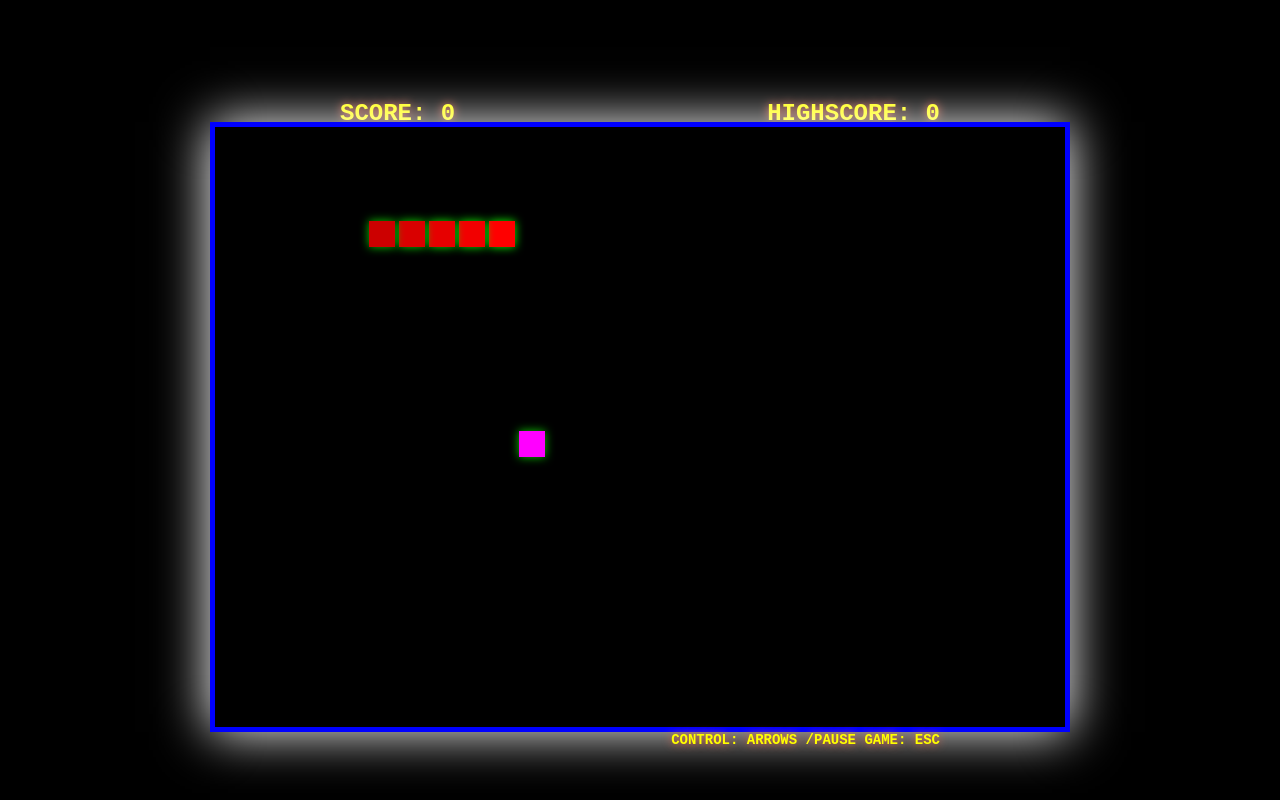
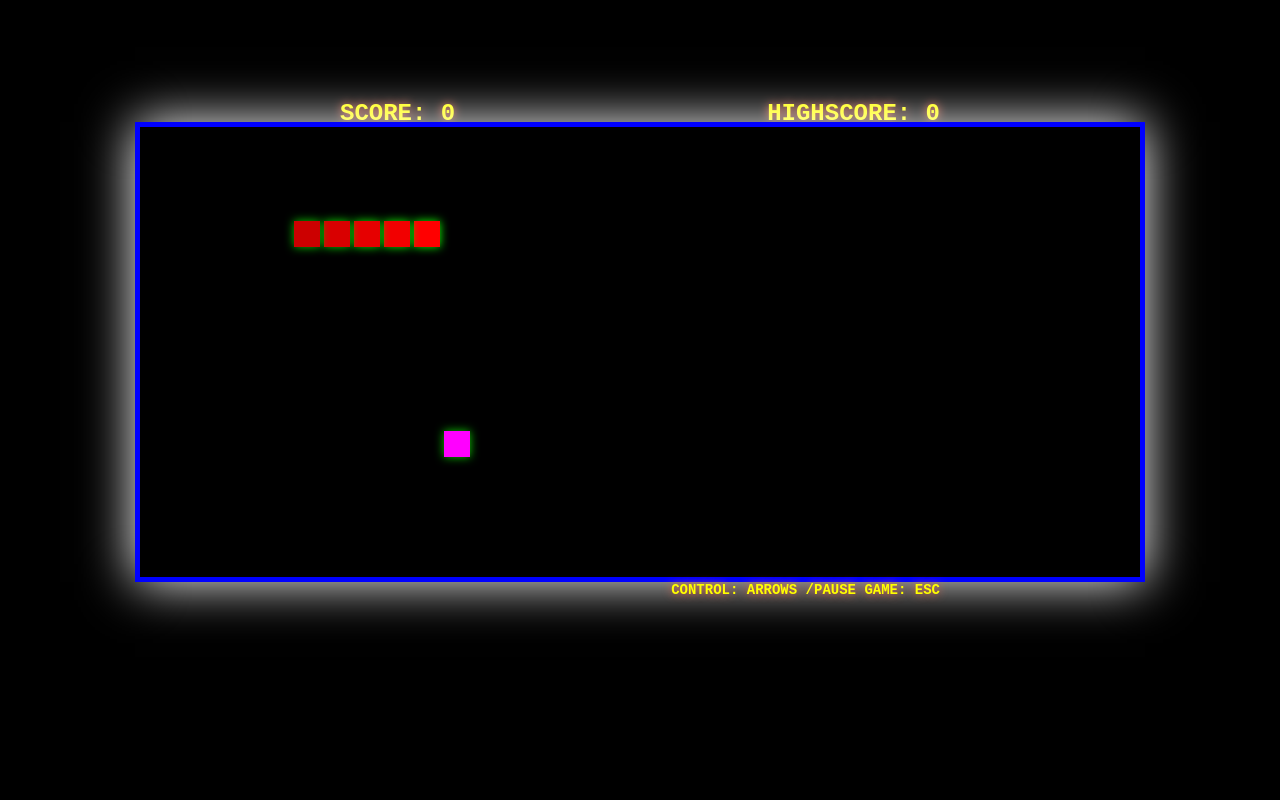
Before and after one commit to BalazsM900/retro, a plain HTML site: page index.html in a window 1280 px wide. Drawn offline with Linux system fonts and the light colour scheme.

Commit message:
Update index.html

```diff
--- a/index.html
+++ b/index.html
@@ -9,7 +9,7 @@
     <span class="right">HIGHSCORE: <span id="highscoreElement">0</span></span>
 </p>
 <br />
-<canvas id="c" width="850" height="600"></canvas>
+<canvas id="c" width="1000" height="450"></canvas>
 <br />
 <p class="instructions">
     <span class="right">CONTROL: ARROWS /PAUSE GAME: ESC</span>
```
